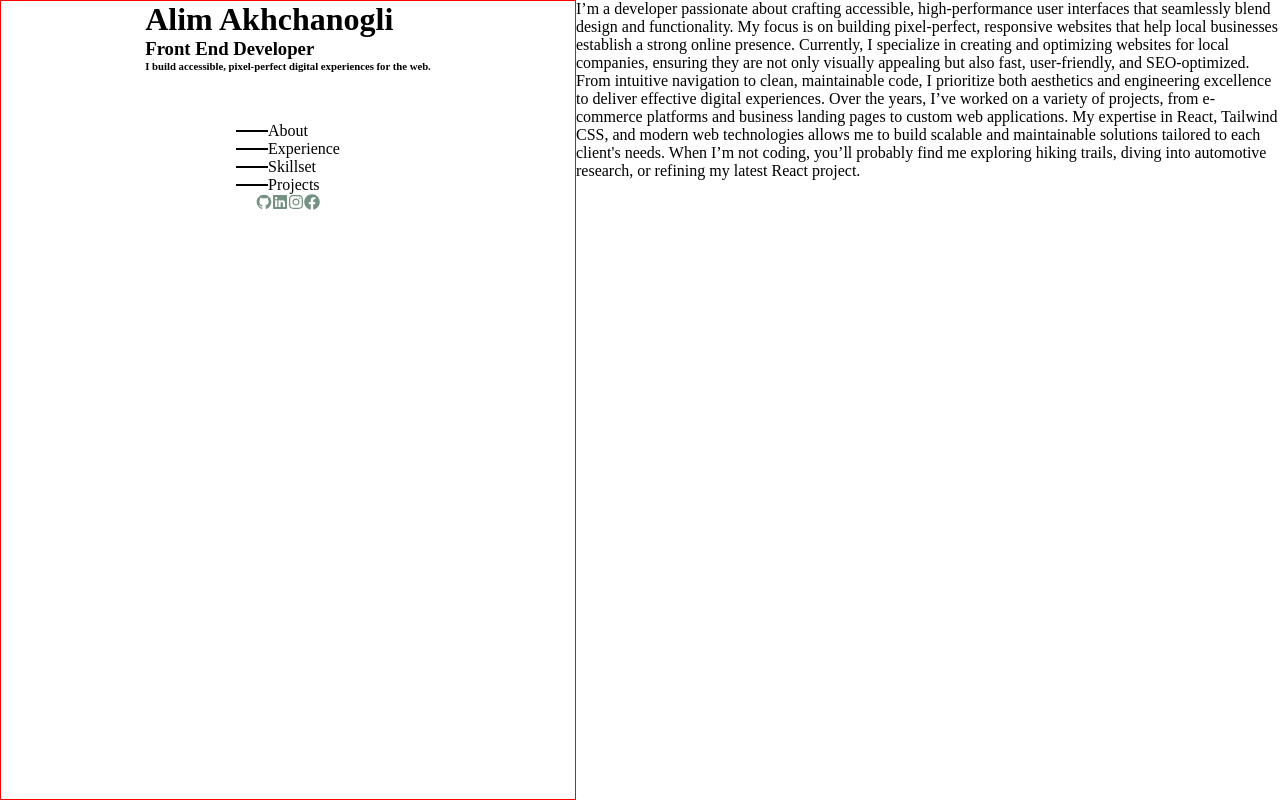
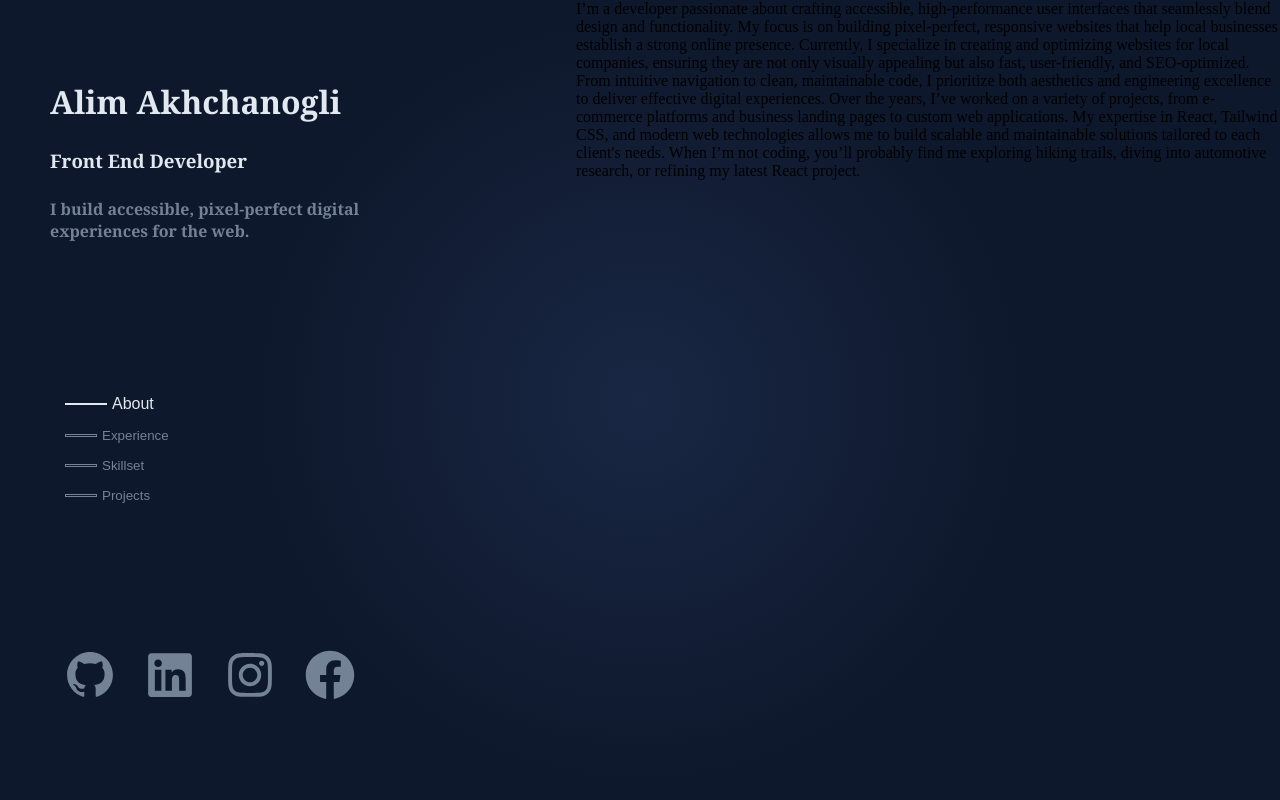
Before and after one commit to Alim1899/portfolio, a React (Vite) app: page / in a window 1280 px wide. Built offline with nearby package versions, Linux system fonts and the light colour scheme.

Commit message:
Styled navbar

```diff
--- a/src/App.css
+++ b/src/App.css
@@ -1,4 +1,28 @@
+:root {
+  --background: #0e182c;
+  --white-text: #e2e8f0;
+  --dark-text: #748296;
+  --x: 50vw;
+  --y: 50vh;
+}
+
 * {
   margin: 0;
   padding: 0;
 }
+
+.hover {
+  width: 100vw;
+  height: 100vh;
+
+  display: flex;
+  align-items: center;
+  justify-content: center;
+  background: radial-gradient(
+    circle at var(--x) var(--y),
+    #192744,
+    transparent 30vw
+  );
+  background-color: var(--background);
+  transition: background 1s ease-out;
+}
--- a/src/App.jsx
+++ b/src/App.jsx
@@ -1,10 +1,22 @@
+import { useEffect } from "react";
 import "./App.css";
 import Layout from "./components/Layout/Layout";
+
 function App() {
+  useEffect(() => {
+    const handleMouseMove = (e) => {
+      document.documentElement.style.setProperty("--x", `${e.clientX}px`);
+      document.documentElement.style.setProperty("--y", `${e.clientY}px`);
+    };
+
+    window.addEventListener("mousemove", handleMouseMove);
+    return () => window.removeEventListener("mousemove", handleMouseMove);
+  }, []);
+
   return (
-    <>
-      <Layout />{" "}
-    </>
+    <div className="hover">
+      <Layout />
+    </div>
   );
 }
 
--- a/src/components/Navbar/Navbar.jsx
+++ b/src/components/Navbar/Navbar.jsx
@@ -3,33 +3,32 @@ import { FaLinkedin } from "react-icons/fa";
 import { FaInstagram } from "react-icons/fa";
 import { FaFacebook } from "react-icons/fa";
 import classes from "./Navbar.module.css";
+import { useState } from "react";
 const Navbar = () => {
+  const [selected, setSelected] = useState("About");
+
   return (
     <div className={classes.navbar}>
       <div className={classes.personal}>
-        <h1>Alim Akhchanogli</h1>
-        <h3>Front End Developer</h3>
-        <h6>
+        <h1 className={classes.name}>Alim Akhchanogli</h1>
+        <h3 className={classes.occupation}>Front End Developer</h3>
+        <h4 className={classes.description}>
           I build accessible, pixel-perfect digital experiences for the web.
-        </h6>
+        </h4>
       </div>
       <div className={classes.navlinks}>
-        <div className={classes.link}>
-          <hr />
-          About
-        </div>
-        <div className={classes.link}>
-          <hr />
-          Experience
-        </div>
-        <div className={classes.link}>
-          <hr />
-          Skillset
-        </div>
-        <div className={classes.link}>
-          <hr />
-          Projects
-        </div>
+        {["About", "Experience", "Skillset", "Projects"].map((item) => (
+          <button
+            key={item}
+            className={`${classes.link} ${
+              selected === item ? classes.selected : ""
+            }`}
+            onClick={() => setSelected(item)}
+          >
+            <hr />
+            {item}
+          </button>
+        ))}
       </div>
       <div className={classes.social}>
         <GrGithub />
--- a/src/components/Navbar/Navbar.module.css
+++ b/src/components/Navbar/Navbar.module.css
@@ -1,25 +1,69 @@
 .navbar {
-  border: 1px solid red;
-  display: flex;
-  flex-direction: column;
-  align-items: center;
+  display: grid;
+  grid-template-rows: 45% 30% 25%;
 }
 .personal {
+  padding: 80px 0 0 50px;
+  font-family: Georgia, "Times New Roman", Times, serif;
 }
+.name,
+.occupation {
+  color: var(--white-text);
+}
+.occupation {
+  margin-top: 25px;
+}
+.description {
+  color: var(--dark-text);
+  margin-top: 25px;
+  width: 70%;
+}
+
+/* NAVLINKS */
 .navlinks {
-  margin-top: 50px;
+  margin: 20px 0 0 50px;
 }
+
 .link {
+  margin: 15px;
   display: flex;
   align-items: center;
+  background-color: unset;
+  color: var(--dark-text);
+  border: none;
+  outline: none;
+}
+.link:hover hr {
+  border: 1px solid var(--white-text);
+  width: 40px;
+}
+.link:hover {
+  font-size: 1rem;
+  color: var(--white-text);
 }
 hr {
   width: 30px;
   height: 0.1px;
+  margin-right: 5px;
   background: none;
-  border: 1px solid black;
+  border: 1px solid var(--dark-text);
+}
+.selected {
+  font-size: 1rem;
+  color: var(--white-text);
+}
+.selected > hr {
+  border: 1px solid var(--white-text);
+  width: 40px;
 }
 
+/* SOCIAL ICONS */
+.social {
+  padding: 50px;
+}
 .social > svg {
-  color: #749181;
+  color: var(--dark-text);
+  width: 50px;
+  height: 50px;
+  margin: 0 15px;
 }
```
